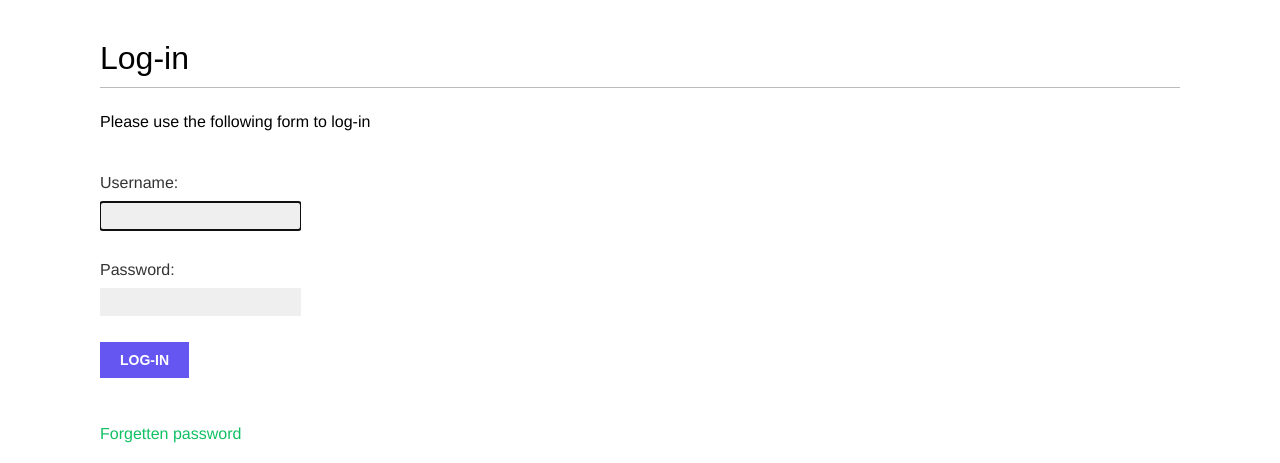
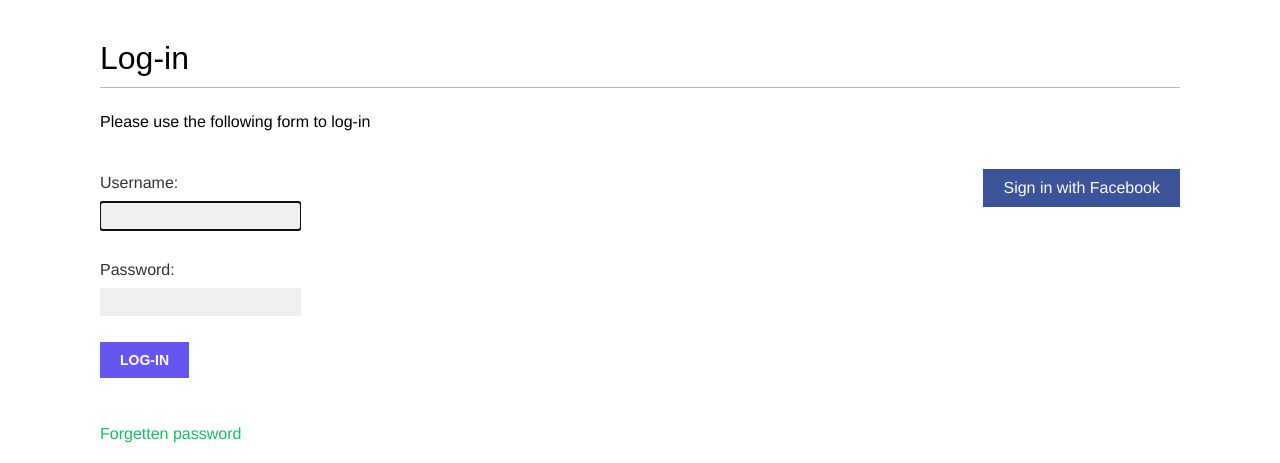
Before and after one commit to DanielLeviLucas/social-app, a Django app: page /account/login/ in a window 1280 px wide. Shown: the part 61-524 px from the top of the page. Run offline with Django 4.2, Linux system fonts and the light colour scheme; some web fonts are replaced.

Commit message:
Add sign in with facebook template

```diff
--- a/account/templates/registration/login.html
+++ b/account/templates/registration/login.html
@@ -27,4 +27,11 @@
             <a href="{% url "password_reset" %}">Forgetten password</a>
         </p>
     </div>
+    <div class="social">
+        <ul>
+            <li class="facebook">
+                <a href="{% url "social:begin" "facebook" %}">Sign in with Facebook</a>
+            </li>
+        </ul>
+    </div>
 {% endblock content %}
```
